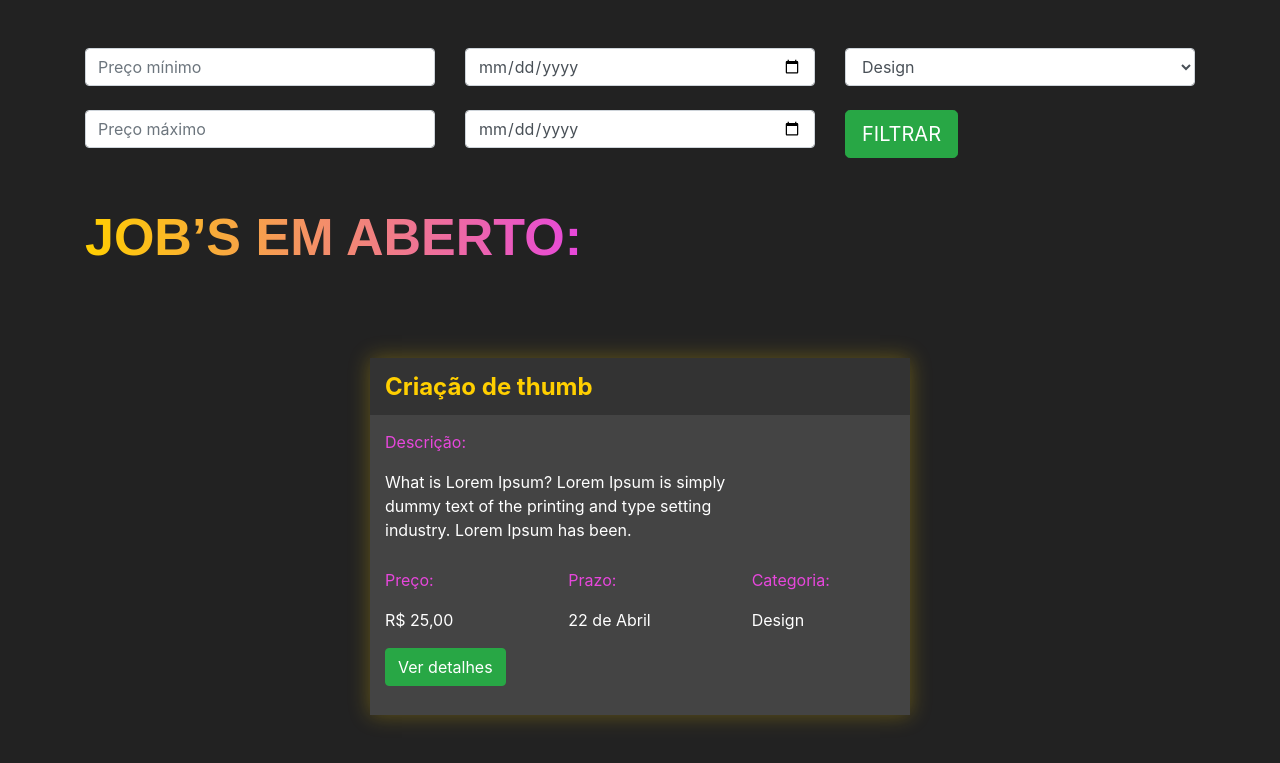
After one commit to joiltonrsilva/FreelaWay, a Django app: page /jobs/encontrar_jobs/ in a window 1280 px wide. The commit adds this page. Shown: the top 763 px of the page. Run offline with Django 4.2, Linux system fonts and the light colour scheme.

Commit message:
Criada URL, view e template para a página 'encontrar_jobs'

```diff
--- a/freelaway/settings.py
+++ b/freelaway/settings.py
@@ -37,6 +37,7 @@ INSTALLED_APPS = [
     'django.contrib.messages',
     'django.contrib.staticfiles',
     'autenticacao',
+    'jobs',
 ]
 
 MIDDLEWARE = [
--- a/freelaway/urls.py
+++ b/freelaway/urls.py
@@ -5,7 +5,8 @@ from django.urls import path, include
 
 urlpatterns = [
     path('admin/', admin.site.urls),
-    path('auth/', include('autenticacao.urls'))
+    path('auth/', include('autenticacao.urls')),
+    path('jobs/', include('jobs.urls')),
 ]
 
 urlpatterns += static(settings.MEDIA_URL, document_root=settings.MEDIA_ROOT)
--- /dev/null
+++ b/jobs/templates/encontrar_jobs.html
@@ -0,0 +1,84 @@
+{% extends 'base.html' %}
+{% load static %}
+
+{% block 'head' %}
+<link rel="stylesheet" href="{% static 'jobs/css/encontrar_jobs.css' %}">
+{% endblock %}
+
+{% block 'body' %}
+
+<div class="container">
+
+    <br/>
+    <br/>
+
+    <form action="/teste" method="POST">
+        <div class="row">
+            <div class="col-sm">
+                <input type="text" class="form-control" placeholder="Preço mínimo" name="preco_minimo">
+                <br/>
+                <input type="text" class="form-control" placeholder="Preço máximo" name="preco_maximo">
+            </div>
+            <div class="col-sm">
+                <input type="date" class="form-control" name="prazo_minimo">
+                <br/>
+                <input type="date" class="form-control" name="prazo_maximo">
+            </div>
+            <div class="col-sm">
+                <select class="form-control" name="categoria">
+                    <option value="D">Design</option>
+                    <option value="EV">Edição de vídeo</option>
+                </select>
+                <br/>
+                <input type="submit" class="btn btn-success btn-lg" value="FILTRAR">
+            </div>
+        </div>
+    </form>
+
+    <br/>
+    <br/>
+
+    <h2 class="titulo">JOB’S EM ABERTO:</h2>
+    <div class="row justify-content-around">
+
+        <div class="col-6 row-card">
+
+            <div class="card-job">
+                <div class="header-job">
+                    <h4 class="titulo-job">Criação de thumb</h4>
+                </div>
+                <div class="body-job">
+                    <p class="titulo-body">Descrição:</p>
+                    <div style="width: 70%">
+                        <p>
+                            What is Lorem Ipsum? Lorem Ipsum is simply dummy text of the
+                            printing and type setting industry. Lorem Ipsum has been.
+                        </p>
+                    </div>
+                    <div class="row">
+                        <div class="col-4">
+                            <p class="titulo-body">Preço:</p>
+                            <p>R$ 25,00</p>
+                        </div>
+                        <div class="col-4">
+                            <p class="titulo-body">Prazo:</p>
+                            <p>22 de Abril</p>
+                        </div>
+                        <div class="col-4">
+                            <p class="titulo-body">Categoria:</p>
+                            <p>Design</p>
+                        </div>
+                    </div>
+                    <button class="btn btn-success">Ver detalhes</button>
+                    <br/>
+                    <br/>
+                </div>
+            </div>
+
+        </div>
+
+    </div>
+
+</div>
+
+{% endblock %}
--- /dev/null
+++ b/jobs/urls.py
@@ -0,0 +1,7 @@
+from django.urls import path
+
+from . import views
+
+urlpatterns = [
+    path('encontrar_jobs/', views.encontrar_jobs, name="encontrar_jobs"),
+]
--- a/jobs/views.py
+++ b/jobs/views.py
@@ -1,3 +1,5 @@
 from django.shortcuts import render
 
-# Create your views here.
+
+def encontrar_jobs(request):
+    return render(request, 'encontrar_jobs.html')
--- a/templates/base.html
+++ b/templates/base.html
@@ -10,8 +10,40 @@
 
     <link rel="stylesheet" href="https://cdn.jsdelivr.net/npm/bootstrap@4.6.1/dist/css/bootstrap.min.css">
     <title>{% block 'title' %}{% endblock %}</title>
+
+    <style>
+        .font-degrade-nav {
+            background-image: linear-gradient(90deg, rgba(255, 207, 0, 1) 0%, rgba(231, 71, 220, 1) 100%);
+            background-clip: text;
+            -webkit-background-clip: text;
+            color: transparent;
+            padding-bottom: 10px;
+            font-size: 20px;
+            font-weight: bold;
+        }
+    </style>
 </head>
 <body class="fundo">
+
+{% if user.is_authenticated %}
+<nav style="background-color: #444;" class="navbar navbar-expand-lg navbar-dark">
+    <a class="navbar-brand" href="#">
+        <span class="font-degrade-nav">FreelaWay</span>
+    </a>
+    <button class="navbar-toggler" type="button" data-toggle="collapse" data-target="#navbarNav"
+            aria-controls="navbarNav" aria-expanded="false" aria-label="Toggle navigation">
+        <span class="navbar-toggler-icon"></span>
+    </button>
+    <div class="collapse navbar-collapse" id="navbarNav">
+        <ul class="navbar-nav">
+            <li class="nav-item active">
+                <a class="nav-link" href="#">Encontrar job's</a>
+            </li>
+        </ul>
+    </div>
+</nav>
+{% endif %}
+
 {% block 'body' %}
 {% endblock %}
 
--- /dev/null
+++ b/templates/static/jobs/css/encontrar_jobs.css
@@ -0,0 +1,59 @@
+.fundo {
+    background-color: #222;
+    color: white;
+}
+
+.card-job {
+    background-color: #444;
+    box-shadow: 0 0px 20px 0 rgba(255, 207, 0, 0.3);
+    padding: 0;
+    margin-top: 50px;
+}
+
+.header-job {
+    background-color: #333;
+    width: 100% !important;
+    padding: 5px;
+    padding-left: 15px;
+}
+
+.row-card {
+    margin-top: 40px;
+}
+
+.titulo-job {
+    color: #FFCF00;
+    font-weight: bold;
+    margin-top: 10px;
+}
+
+.body-job {
+    padding: 5px;
+    padding-left: 15px;
+}
+
+.titulo-body {
+    color: #E747DC;
+    margin-top: 10px;
+}
+
+.titulo {
+    font-family: Arial, Helvetica, sans-serif;
+    font-weight: bold;
+    font-size: 52px;
+    display: inline;
+    background-image: linear-gradient(90deg, rgba(255, 207, 0, 1) 0%, rgba(231, 71, 220, 1) 100%);
+    background-clip: text;
+    -webkit-background-clip: text;
+    color: transparent;
+    padding-bottom: 10px;
+}
+
+.job-modal-titulo {
+    background-image: linear-gradient(90deg, rgba(255, 207, 0, 1) 0%, rgba(231, 71, 220, 1) 100%);
+    background-clip: text;
+    -webkit-background-clip: text;
+    color: transparent;
+    font-size: 30px;
+    font-weight: bold;
+}
```
Also changed, not shown: README.md, README_IMGS/encontrar_jobs.png (added), db.sqlite3.
